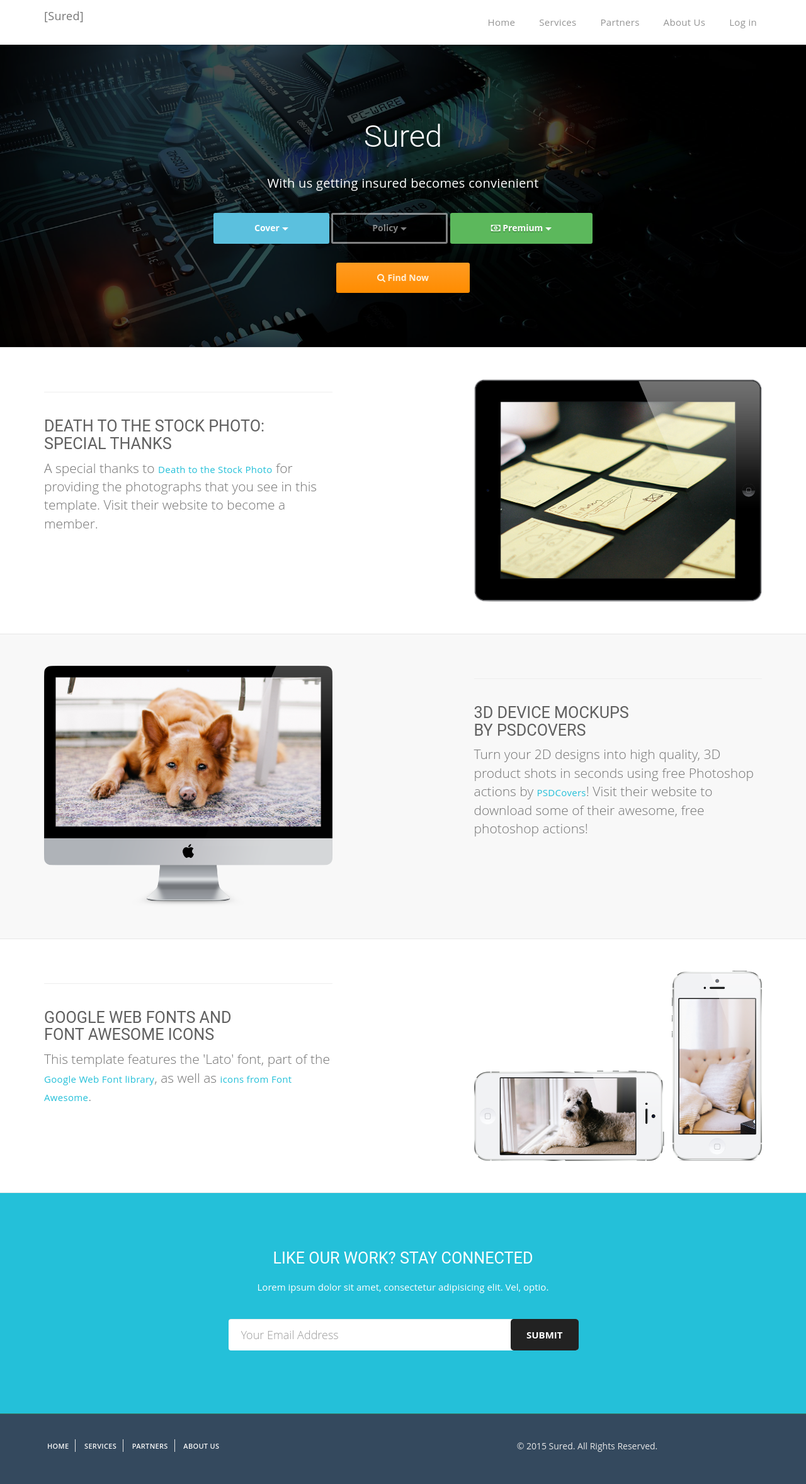
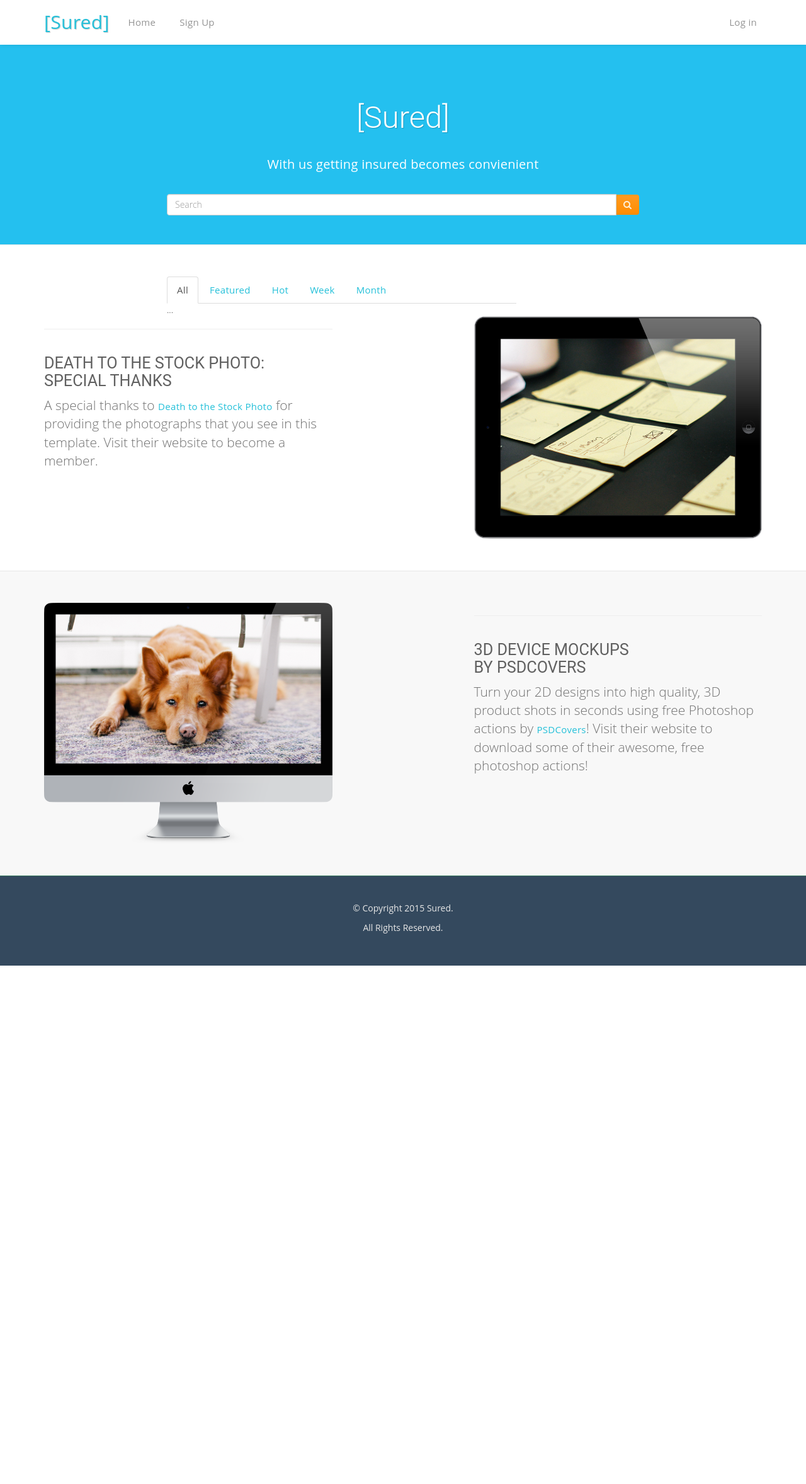
Before and after one commit to cob04/Sured, a Flask app: page / in a window 1280 px wide. Shown: the whole page at 63% size. After the commit the page ends 1533 px from the top, so only its background shows below. Run offline with Flask 2, Linux system fonts and the light colour scheme; parts of the project's set-up code (start-up, migrations or seed data) failed here and were passed over; some libraries are stand-ins or nearby versions.

```diff
--- a/app/auth/views.py
+++ b/app/auth/views.py
@@ -9,10 +9,11 @@ from .forms import LoginForm, RegistrationForm
 @auth.before_app_request
 def before_request():
     if current_user.is_authenticated():
-            if not current_user.confirmed \
-                    and request.endpoint[:5] != 'auth.' \
-                    and request.endpoint != 'static':
-                return redirect(url_for('auth.unconfirmed'))
+        current_user.ping()
+        if not current_user.confirmed \
+                and request.endpoint[:5] != 'auth.' \
+                and request.endpoint != 'static':
+            return redirect(url_for('auth.unconfirmed'))
 
 @auth.route('/unconfirmed')
 def unconfirmed():
--- a/app/decorators.py
+++ b/app/decorators.py
@@ -1,6 +1,7 @@
 from functools import wraps
 from flask import abort
 from flask.ext.login import current_user
+from .models import Permission
 
 def permission_required(permission):
     def decorator(f):
--- a/app/main/views.py
+++ b/app/main/views.py
@@ -1,7 +1,61 @@
 from datetime import datetime
-from flask import render_template, session, redirect, url_for
+from flask import render_template, session, redirect, url_for, flash, request, \
+    current_app, make_response
 from . import main
+from ..models import User, Role, Permission
+from .forms import EditProfileForm, EditProfileAdminForm
+from .. import db
+from ..decorators import admin_required, permission_required
+from flask.ext.login import login_required, current_user
 
 @main.route('/', methods=['GET', 'POST'])
 def index():
     return render_template('index.html')
+
+@main.route('/user/<username>')
+def user(username):
+    user = User.query.filter_by(username=username).first()
+    if user is None:
+        abort(404)
+    return render_template('user.html', user=user)
+
+@main.route('/edit-profile', methods=['GET', 'POST'])
+@login_required
+def edit_profile():
+    form = EditProfileForm()
+    if form.validate_on_submit():
+        current_user.name = form.name.data
+        current_user.location = form.location.data
+        current_user.bio = form.bio.data
+        db.session.add(current_user)
+        flash('Your Profile has been updated.')
+        return redirect(url_for('.user', username=current_user.username))
+    form.name.data = current_user.name
+    form.location.data = current_user.location
+    form.bio.data = current_user.bio
+    return render_template('edit_profile.html', form=form)
+
+@main.route('/edit-profile/<int:id>', methods=['GET', 'POST'])
+@login_required
+@admin_required
+def edit_profile_admin(id):
+    user = User.query.get_or_404(id)
+    form = EditProfileAdminForm(user=user)
+    if form.validate_on_submit():
+        user.email = form.email.data
+        user.username = form.username.data
+        user.confirmed = form.confirmed.data
+        user.role = Role.query.get(form.role.data)
+        user.name = form.name.data
+        user.bio = form.bio.data
+        db.session.add(user)
+        flash('The profile has been updated.')
+        return redirect(url_for('.user', username=user.username))
+    form.email.data = user.email
+    form.username.data = user.username
+    form.confirmed.data = user.confirmed
+    form.role.data = user.role_id
+    form.name.data = user.name
+    form.location.data = user.location
+    form.bio.data = user.bio
+    return render_template('edit_profile.html', form=form, user=user)
--- a/app/static/css/main.css
+++ b/app/static/css/main.css
@@ -91,10 +91,6 @@ a:hover {
     -moz-box-shadow: 0 0 7px rgba(0, 0, 0, 0.1);
     box-shadow: 0 0 7px rgba(0, 0, 0, 0.1);
 }
-.navbar-brand {
-    padding: 5px 15px;
-    max-width: 220px;
-}
 .navbar-default .navbar-nav>li>a {
     color: #949494;
     margin-right: 8px;
@@ -102,17 +98,25 @@ a:hover {
 .navbar-default .navbar-nav>li>a:hover {
     color: #24C0D9;
 }
+.navbar-default .navbar-brand {
+    font-size: 30px;
+    color: #25C0D9;
+    text-shadow: 1px 1px 1px rgba(0,0,0,0.2);
+}
 /* HEADER
 ================================================ */
 
 #home-area {
-    background: url(../img/header-bg.jpg) no-repeat;
-    background-position: 50% 50%;
+    background: #24C0EF;
     background-size: cover;
+    background-position: 0% 80%;
+    padding-top: 40px;
+    padding-bottom: 30px;
+}
 }
 #home-area .container {
-    padding-top: 70px;
-    padding-bottom: 55px;
+    padding-top: 20px;
+    padding-bottom: 15px;
 }
 .home-content {
     color: #fff;
@@ -123,6 +127,7 @@ a:hover {
     font-size: 3.5em;
     text-transform: capitalize;
     font-weight: 300;
+    text-shadow: 1px 1px 1px rgba(0,0,0,0.2);
 }
 .home-content p {
     font-size: 20px;
@@ -396,46 +401,6 @@ div.pagination {
 /*******************************/
 /*          Buttons            */
 /*******************************/
-.btn-default, .btn-primary, .btn-success, .btn-action
-.btn-info,    .btn-warning, .btn-danger {
-    text-shadow: 0 2px 1px rgba(0, 0, 0, .2);
-}
-
-.btn {
-    padding:7px 20px;
-    font-weight: bold; border:0 none;
-    -webkit-border-radius: 3px;
-    -moz-border-radius: 3px;
-    border-radius: 3px;
-}
-.btn-lg {
-    padding: 15px 65px;
-    font-size: 14px;
-    font-weight:bold;
-}
-.btn-default {
-    text-shadow: none;
-    background:transparent;
-    color:rgba(255,255,255,.5);
-    -webkit-box-shadow:inset 0px 0px 0px 3px rgba(255,255,255,.5);
-    -moz-box-shadow:inset 0px 0px 0px 3px rgba(255,255,255,.5);
-    box-shadow:inset 0px 0px 0px 3px rgba(255,255,255,.5);
-}
-.btn-default:hover,
-.btn-default:focus {
-    color:rgba(255,255,255,.8);
-    -webkit-box-shadow:inset 0px 0px 0px 3px rgba(255,255,255,.8);
-    -moz-box-shadow:inset 0px 0px 0px 3px rgba(255,255,255,.8);
-    box-shadow:inset 0px 0px 0px 3px rgba(255,255,255,.8); background: transparent;
-}
-.btn-default:active,
-.btn-default.active {
-    color:#333; -webkit-box-shadow:inset 0px 0px 0px 3px #333;
-    -moz-box-shadow:inset 0px 0px 0px 3px #333;
-    box-shadow:inset 0px 0px 0px 3px #333;
-    background: transparent;
-}
-
 .btn-action,
 .btn-primary {
     color:#FFEFD7;
--- a/app/templates/base.html
+++ b/app/templates/base.html
@@ -16,15 +16,13 @@
 
             </div>
             <div class="collapse navbar-collapse" id="bs-example-navbar-collapse-1">
-                <ul class="nav navbar-nav navbar-right">
+                <ul class="nav navbar-nav navbar-center">
                     <li><a href="{{ url_for('main.index') }}">Home</a>
                     </li>
-                    <li><a href="#">Services</a>
+                    <li><a href="{{ url_for('auth.register') }}">Sign Up</a>
                     </li>
-                    <li><a href="#">Partners</a>
-                    </li>
-                    <li><a href="#">About Us</a>
-                    </li>
+                </ul>
+                <ul class="nav navbar-nav navbar-right">
                     {% if current_user.is_authenticated() %}
                     <li><a href="{{ url_for('auth.logout') }}">Log out</a>
                     </li>
--- a/app/templates/index.html
+++ b/app/templates/index.html
@@ -1,55 +1,20 @@
 {% extends 'base.html' %}
 {% block header %}
 <header id="home-area">
-	<div class="overlay">
 	<div class="container">
 		<div class="row">
 
 			<div class="col-md-8 col-md-offset-2 col-sm-12 col-xs-12">
 				<div class="home-content wow fadeInLeft" data-wow-duration="1s" data-wow-delay="0s">
-						<h1>Sured</h1>
+					<h1>[Sured]</h1>
 					<p>With us getting insured becomes convienient</p>
-						<form class="form-inline" role="form" method="GET" action="/find">
+					 <form class="inline-form" role="search">
                         <div class="form-group">
-						<div class="btn-group">
-							<button type="button" name="country" value="Country" class="btn btn-info btn-lg dropdown-toggle" data-toggle="dropdown">
-						      <span data-bind="label">Cover</span>&nbsp;<span class="caret"></span>
-							</button>
-							<ul class="dropdown-menu" role="menu">
-								<li><a href="#">Health</a></li>
-								<li><a href="#">Vehicle</a></li>
-							</ul>
+                            <div class="input-group">
+                                <input type="text" class="form-control" placeholder="Search">
+                                <div class="input-group-btn" style="margin-top: -10px;"><button type="submit" class="btn btn-primary"><i class="fa fa-search"></i></button></div>
                             </div>
                         </div>
-					<div class="form-group">
-						<div class="btn-group">
-							<button type="button" name="destination" value="hhhh" class="btn btn-default btn-lg dropdown-toggle" data-toggle="dropdown">
-						      <span data-bind="label">Policy</span>&nbsp;<span class="caret"></span>
-							</button>
-							<ul class="dropdown-menu" role="menu">
-								<li><a href="#">Child</a></li>
-								<li><a href="#">Family</a></li>
-							</ul>
-						</div>
-					</div>
-					<div class="form-group">
-						<div class="btn-group">
-							<button type="button" name="days" value="ggggg" class="btn btn-success btn-lg  dropdown-toggle" data-toggle="dropdown">
-						      <span data-bind="label"><i class="fa fa-money"></i> Premium</span>&nbsp;<span class="caret"></span>
-							</button>
-							<ul class="dropdown-menu" role="menu">
-								<li><a href="#">All Premiums</a></li>
-								<li><a href="#">5,000 - 10,000</a></li>
-								<li><a href="#">10,000 - 20,000</a></li>
-								<li><a href="#">20,000 - 30,000</a></li>
-								<li><a href="#">40,000 - 50,000</a></li>
-							</ul>
-						</div>
-					</div>
-					<input type="hidden" name="country" value="Kenya" >
-					<input type="hidden" name="destination" value="Tsavo">
-					<input type="hidden" name="days" value="3">
-					<p><button  class="btn btn-action btn-lg" type="submit"><i class="fa fa-search"></i> Find Now</button>
                     </form>
 				</div>
 			</div>
@@ -61,11 +26,30 @@
 
 		</div>
 	</div>
-	</div>
 </header>
 <div class="content-section-b">
 
     <div class="container">
+    	<div class="row">
+    		<div class="col-md-6 col-offset-3 col-sm-8 col-sm-offset-2 col-xs-12">
+    			<ul class="nav nav-tabs" role="tablist">
+    				<li role="presentation" class="active"><a href="#All" aria-controls="home" role="tab" data-toggle="tab">All</a></li>
+    				<li role="presentation"><a href="#Featured" aria-controls="profile" role="tab" data-toggle="tab">Featured</a></li>
+    				<li role="presentation"><a href="#Hot" aria-controls="messages" role="tab" data-toggle="tab">Hot</a></li>
+    				<li role="presentation"><a href="#Week" aria-controls="settings" role="tab" data-toggle="tab">Week</a></li>
+    				<li role="presentation"><a href="#Month" aria-controls="settings" role="tab" data-toggle="tab">Month</a></li>
+    			</ul>
+    		</div>
+    		<div class="col-md-8 col-offset-2 col-sm-8 col-sm-offset-2 col-xs-12">
+    			<div class="tab-content">
+    				<div role="tabpanel" class="tab-pane active" id="All">...</div>
+    				<div role="tabpanel" class="tab-pane" id="Featured">...</div>
+    				<div role="tabpanel" class="tab-pane" id="Hot">...</div>
+    				<div role="tabpanel" class="tab-pane" id="Week">...</div>
+    				<div role="tabpanel" class="tab-pane" id="Month">...</div>
+    			</div>
+    		</div>
+    	</div>
 
         <div class="row">
             <div class="col-lg-5 col-sm-6">
@@ -105,57 +89,4 @@
     <!-- /.container -->
 
 </div>
-<!-- /.content-section-b -->
-
-<div class="content-section-b">
-
-    <div class="container">
-
-        <div class="row">
-            <div class="col-lg-5 col-sm-6">
-                <hr class="section-heading-spacer">
-                <div class="clearfix"></div>
-                <h2 class="section-heading">Google Web Fonts and<br>Font Awesome Icons</h2>
-                <p class="lead">This template features the 'Lato' font, part of the <a target="_blank" href="http://www.google.com/fonts">Google Web Font library</a>, as well as <a target="_blank" href="http://fontawesome.io">icons from Font Awesome</a>.</p>
-            </div>
-            <div class="col-lg-5 col-lg-offset-2 col-sm-6">
-                <img class="img-responsive" src="{{ url_for('static', filename='img/phones.png')}}" alt="">
-            </div>
-        </div>
-
-    </div>
-    <!-- /.container -->
-
-</div>
- <!-- NEWSLETTER -->
-    <section id="newsletter" class="section text-center">
-        <div class="container">
-            <div class="row">
-                <div class="col-md-6 col-md-offset-3">
-                    <div class="newsletter-content wow fadeInDown" data-wow-duration="1s">
-                        <h2>Like our Work? Stay Connected</h2>
-                        <p>Lorem ipsum dolor sit amet, consectetur adipisicing elit. Vel, optio.</p>
-                    </div>
-                    <div class="form-group wow fadeInUp" data-wow-duration="1s">
-                        <input type="email" class="form-control" placeholder="Your Email Address">
-                        <input type="submit" class="pull-right button newsletter">
-                    </div>
-                </div>
-            </div>
-        </div>
-    </section>
-    <!-- END NEWSLETTER -->
 {% endblock %}
-{% block scripts %}
-<script>
-		$( document.body ).on( 'click', '.dropdown-menu li', function( event ) {
-			var $target = $( event.currentTarget );
-			$target.closest( '.btn-group' )
-					.find( '[data-bind="label"]' ).text( $target.text() )
-					.end()
-					.children( '.dropdown-toggle' ).dropdown( 'toggle' );
-					return false;
-
-		});
-</script>
-{% endblock %}
--- a/app/templates/layout.html
+++ b/app/templates/layout.html
@@ -141,25 +141,10 @@
     <footer>
         <div class="container">
             <div class="row">
-
-                <div class="col-md-6">
-                    <div class="footer-menu">
-                        <ul class="list-inline">
-                            <li><a href="{{ url_for('main.index')}}">Home</a>
-                            </li>
-                            <li><a href="#">Services</a>
-                            </li>
-                            <li><a href="#">Partners</a>
-                            </li>
-                            <li><a href="#">About US</a>
-                            </li>
-                        </ul>
-                    </div>
-                </div>
-
-                <div class="col-md-6">
+                <div class="col-md-6 col-md-offset-3">
                     <div class="footer-content text-right">
-                        <p>&copy; 2015 Sured. All Rights Reserved.</p>
+                        <p>&copy; Copyright 2015 Sured.</p>
+                        <p> All Rights Reserved.</p>
                     </div>
                 </div>
             </div>
@@ -169,6 +154,8 @@
     <script src="{{ url_for('static', filename='js/vendor/jquery-1.10.2.min.js') }}"></script>
     <script src="{{ url_for('static', filename='js/bootstrap.min.js') }}"></script>
     <script src="{{ url_for('static', filename='js/main.js') }}"></script>
-    {% block scripts %}{% endblock %}
+    {% block scripts %}
+    {{ moment.include_moment() }}
+    {% endblock %}
 </body>
 </html>
```
Also changed, not shown: app/main/forms.py (added, +60 -0 lines), app/models.py (+11 -2 lines), app/templates/edit_profile.html (added, +18 -0 lines), app/templates/user.html (added, +26 -0 lines), migrations/versions/8c9ee68e96f_.py (added, +34 -0 lines). Lines whose indentation alone changed are shown as unchanged.
